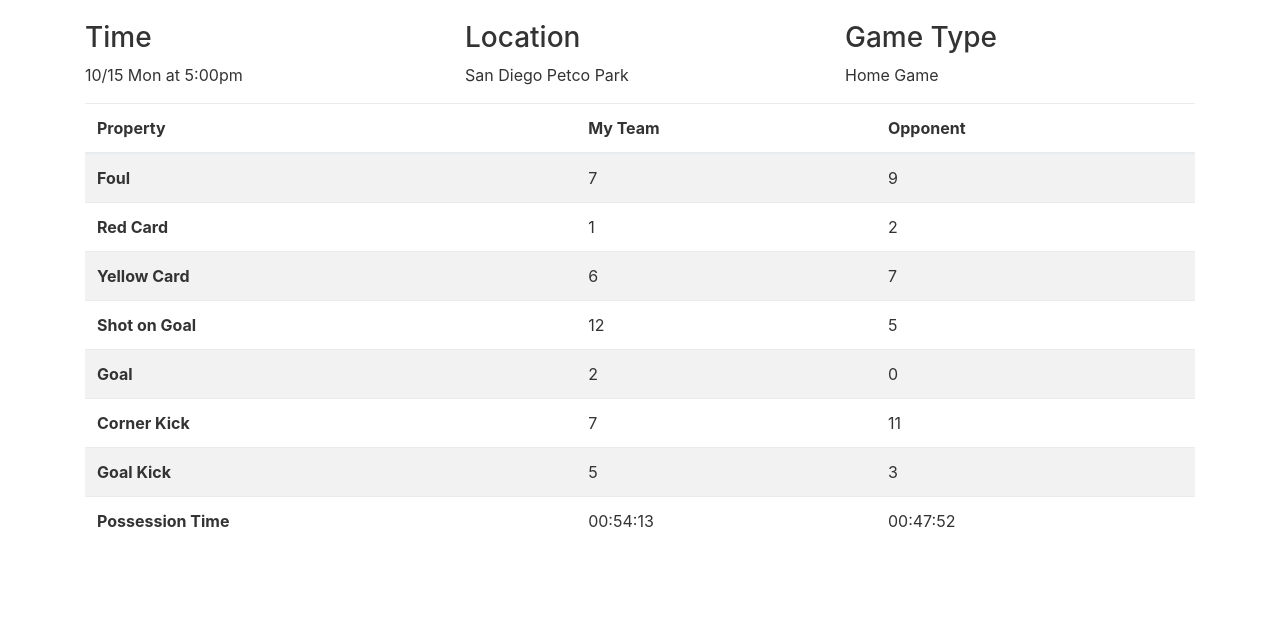
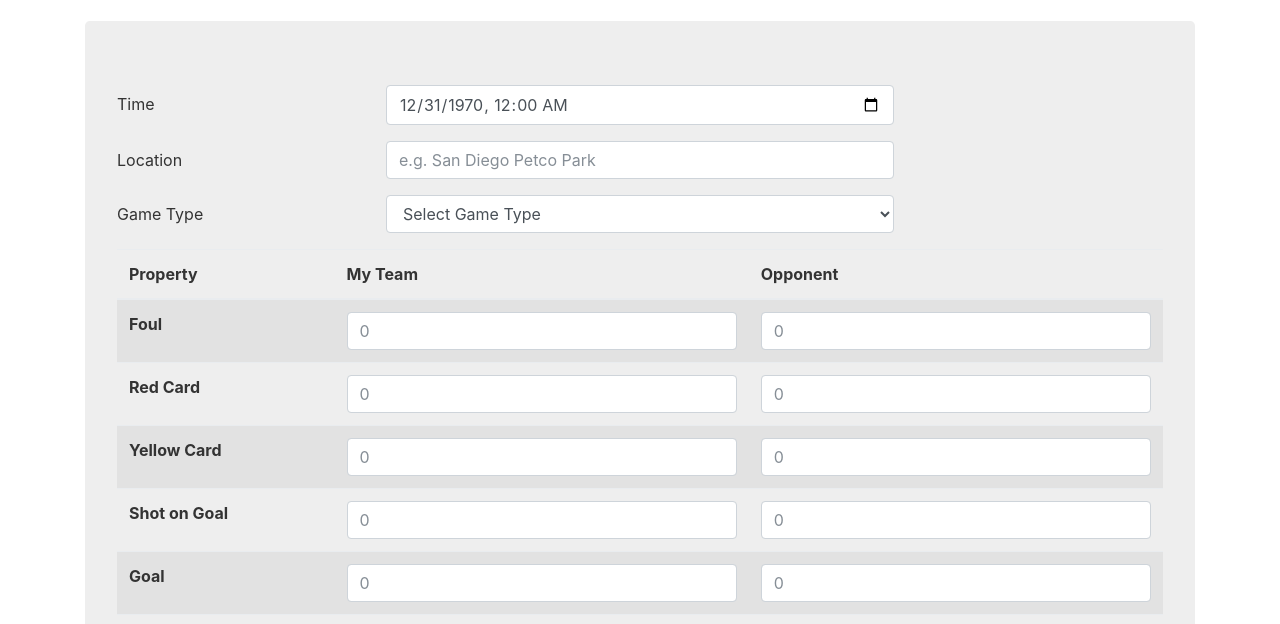
Before and after one commit to CSE134B-FA17-Castro-Lin-You/TeamWatch2, a plain HTML site: page public/record-match-stats.html in a window 1280 px wide. Shown: the part 147-771 px from the top of the page. Drawn offline with nearby package versions, Linux system fonts and the light colour scheme.

Commit message:
Updated Record Match Stats & Edit Match Stats

```diff
--- a/public/record-match-stats.html
+++ b/public/record-match-stats.html
@@ -52,25 +52,33 @@
 
     <main role="main" class="container">
       <!-- Page Heading -->
-      <h1 class="my-4">
+      <h1 class="my-md-4 my-sm-2">
         Record Match Stats
       </h1>
 
-      <div class="row">
-        <div class="col-md-4">
-          <h3>Time</h3>
-          <p>10/15 Mon at 5:00pm</p>
-        </div>
-        <div class="col-md-4">
-          <h3>Location</h3>
-          <p>San Diego Petco Park</p>
-        </div>
-        <div class="col-md-4">
-          <h3>Game Type</h3>
-          <p>Home Game</p>
+      <form class="jumbotron bg-gray" action="view-game-schedule.html">
+        <div class="form-group row">
+          <label for="datetime-input" class="col-md-3 col-form-label">Time</label>
+          <div class="col-md-6">
+            <input class="form-control" type="datetime-local" value="1970-12-31T00:00:00" id="datetime-input">
           </div>
         </div>
-
+        <div class="form-group row">
+          <label for="location-input" class="col-md-3 col-form-label">Location</label>
+          <div class="col-md-6">
+            <input class="form-control" type="text" placeholder="e.g. San Diego Petco Park" id="location-input">
+          </div>
+        </div>
+        <div class="form-group row">
+          <label for="gametype-input" class="col-md-3 col-form-label">Game Type</label>
+          <div class="col-md-6">
+            <select class="form-control" id="gametype-input">
+              <option selected disabled hidden>Select Game Type</option>
+              <option>Home Game</option>
+              <option>Away Game</option>
+            </select>
+          </div>
+        </div>
         <table class="table table-striped">
           <thead>
             <tr>
@@ -82,46 +90,48 @@
           <tbody>
             <tr>
               <th scope="row">Foul</th>
-            <td>7</td>
-            <td>9</td>
+              <td><input class="form-control" type="number" placeholder="0" id="my-foul"></td>
+              <td><input class="form-control" type="number" placeholder="0" id="their-foul"></td>
             </tr>
             <tr>
               <th scope="row">Red Card</th>
-            <td>1</td>
-            <td>2</td>
+              <td><input class="form-control" type="number" placeholder="0" id="my-red-card"></td>
+              <td><input class="form-control" type="number" placeholder="0" id="their-red-card"></td>
             </tr>
             <tr>
               <th scope="row">Yellow Card</th>
-            <td>6</td>
-            <td>7</td>
+              <td><input class="form-control" type="number" placeholder="0" id="my-yellow-card"></td>
+              <td><input class="form-control" type="number" placeholder="0" id="their-yellow-card"></td>
             </tr>
             <tr>
               <th scope="row">Shot on Goal</th>
-            <td>12</td>
-            <td>5</td>
+              <td><input class="form-control" type="number" placeholder="0" id="my-shot-on-goal"></td>
+              <td><input class="form-control" type="number" placeholder="0" id="their-shot-on-goal"></td>
             </tr>
             <tr>
               <th scope="row">Goal</th>
-            <td>2</td>
-            <td>0</td>
+              <td><input class="form-control" type="number" placeholder="0" id="my-goal"></td>
+              <td><input class="form-control" type="number" placeholder="0" id="their-goal"></td>
             </tr>
             <tr>
               <th scope="row">Corner Kick</th>
-            <td>7</td>
-            <td>11</td>
+              <td><input class="form-control" type="number" placeholder="0" id="my-corner-kick"></td>
+              <td><input class="form-control" type="number" placeholder="0" id="their-corner-kick"></td>
             </tr>
             <tr>
               <th scope="row">Goal Kick</th>
-            <td>5</td>
-            <td>3</td>
+              <td><input class="form-control" type="number" placeholder="0" id="my-goal-kick"></td>
+              <td><input class="form-control" type="number" placeholder="0" id="their-goal-kick"></td>
             </tr>
             <tr>
               <th scope="row">Possession Time</th>
-            <td>00:54:13</td>
-            <td>00:47:52</td>
+              <td><input class="form-control" type="text" placeholder="HH:MM:SS" value="00:00:00" id="my-corner-kick"></td>
+              <td><input class="form-control" type="text" placeholder="HH:MM:SS" value="00:00:00" id="their-corner-kick"></td>
             </tr>
           </tbody>
         </table>
+        <button type="submit" class="btn btn-primary">Submit</button>
+      </form>
     </main>
 
 
```
Also changed, not shown: public/edit-match-stats.html (+43 -38 lines), public/js/edit-match-stats.js (added, +46 -0 lines), public/matchstats.html (+2 -2 lines). Lines whose indentation alone changed are shown as unchanged.
